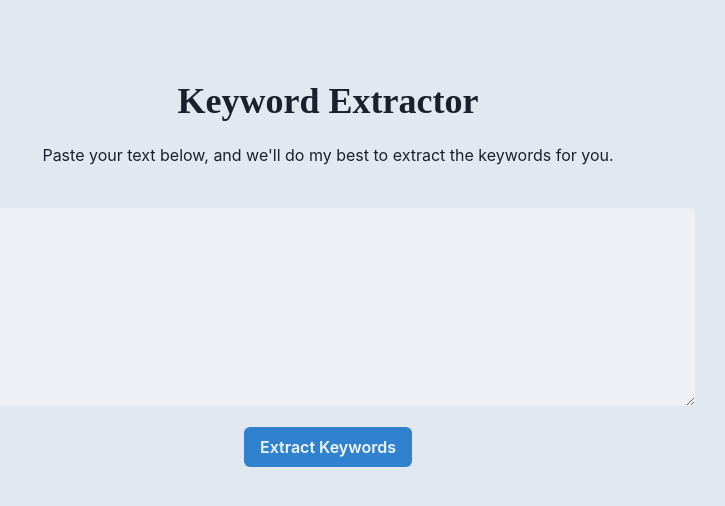
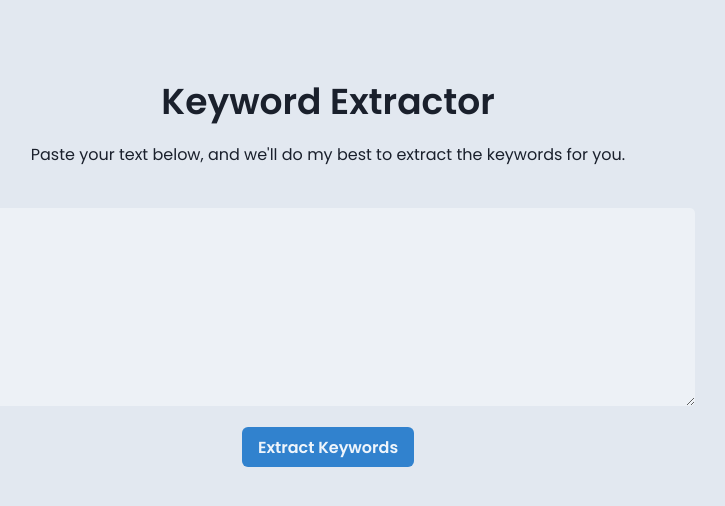
Before and after one commit to thekarthikr/keyword-extractor, a React (Vite) app: page / in a window 1280 px wide. Shown: the top 506 px of the page, without its empty margins (312-1037 px from the left). Built offline with nearby package versions, Linux system fonts and the light colour scheme.

Commit message:
add poppins font

```diff
--- a/src/index.css
+++ b/src/index.css
@@ -0,0 +1,5 @@
+@import url('https://fonts.googleapis.com/css2?family=Poppins:wght@400;500;600&display=swap');
+
+body{
+  font-family: 'Poppins', sans-serif !important;
+}
```
